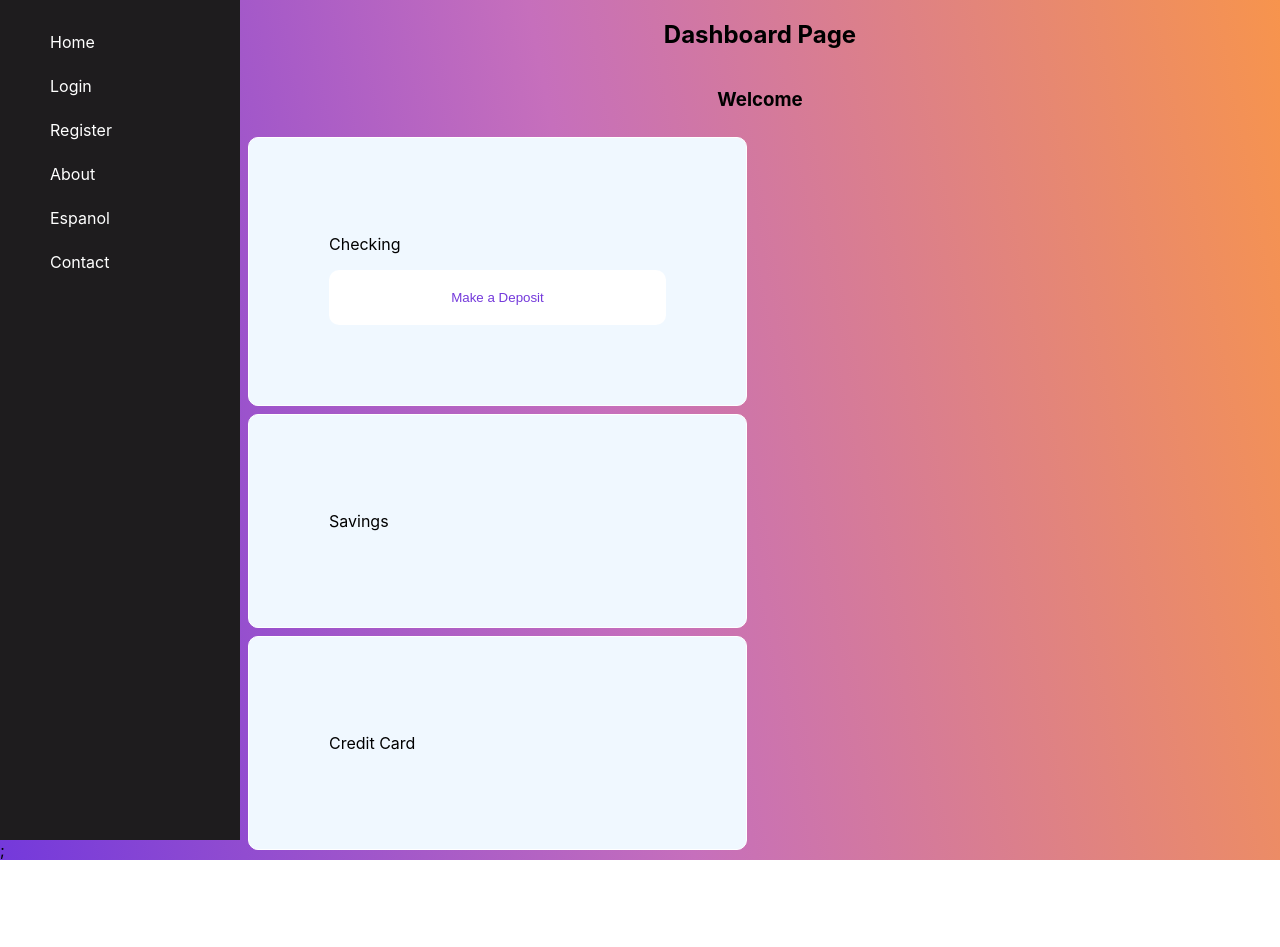
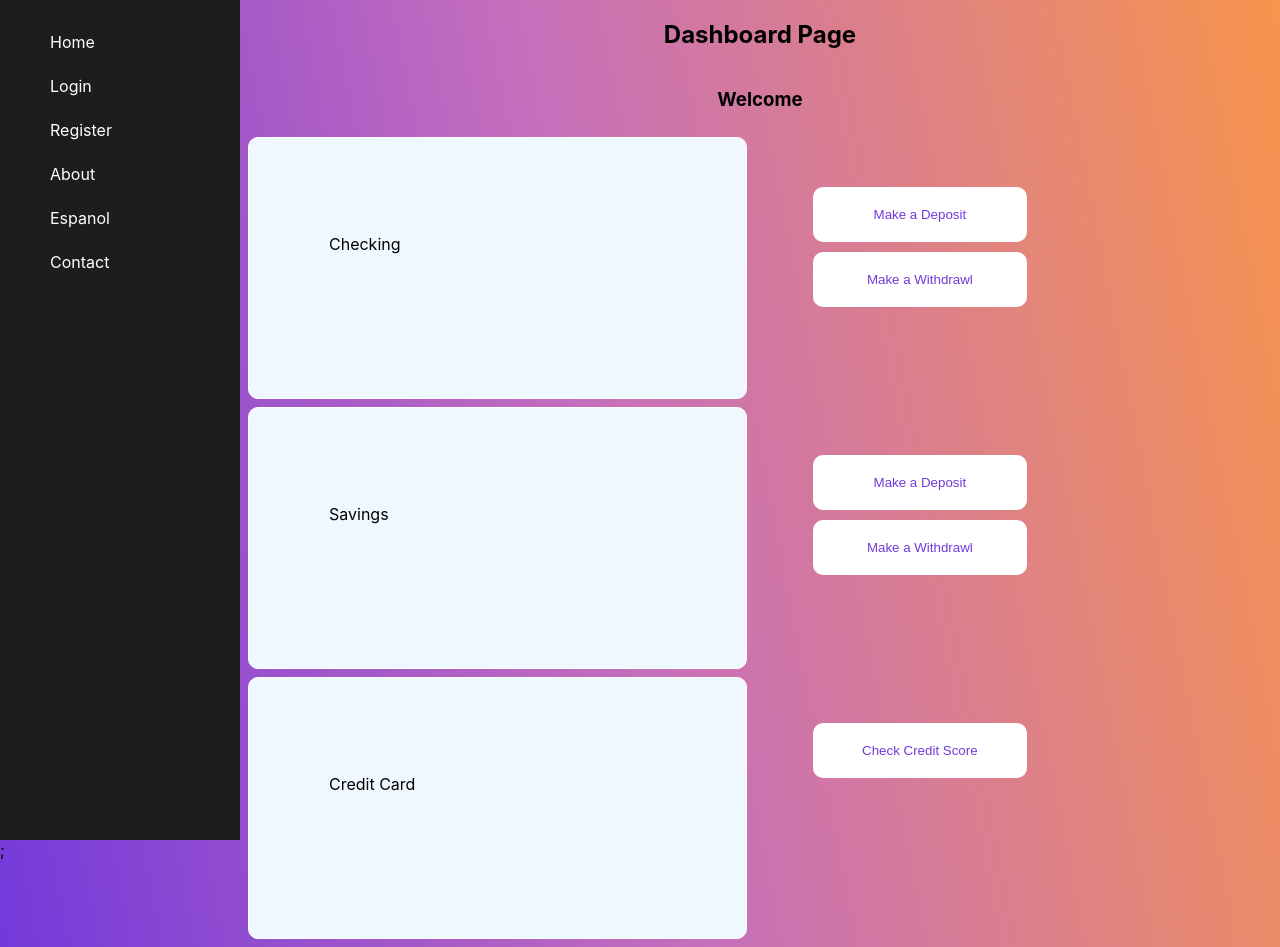
Before and after one commit to RazzzyK/Banking-System, a React (Create React App) app in the folder frontend/: page /dashboard in a window 1280 px wide. Before the commit the page ends 860 px from the top, so only its background shows below. Built offline with nearby package versions, Linux system fonts and the light colour scheme.

Commit message:
Minor dashboard styling

```diff
--- a/frontend/src/CSS/DashboardStyle.css
+++ b/frontend/src/CSS/DashboardStyle.css
@@ -20,4 +20,20 @@ h2, h3 {
     border-radius: 10px;
     margin: 0.5rem;
     background-color: aliceblue;
+    height: 100px;
 }
+
+.btnBoxes {
+    padding: 2.5rem;
+    /* border: 1px solid white; */
+    border-radius: 10px;
+    margin: 0.5rem 0.5rem 5.5rem 0.5rem;
+    background-color: transparent;
+    height: 100px;
+
+}
+
+.btnStyle {
+    width: 51%;
+    margin-top: 10px;
+}
--- a/frontend/src/Components/Dashboard.jsx
+++ b/frontend/src/Pages/Dashboard.jsx
@@ -1,15 +1,12 @@
-import React, { useState, useEffect } from "react";
+import React, { useState } from "react";
 import '../CSS/DashboardStyle.css';
-import axios from 'axios';
-import { Link } from 'react-router-dom';
-import { useSelector, useDispatch } from 'react-redux';
-import { Modal } from './Modal';
+import { useSelector } from 'react-redux';
+import { Modal } from '../Components/Modal';
 
 export const Dashboard = (props) => {
     const user = useSelector((state) => state.user);
     const [openModal, setOpenModal] = useState(false);
     const [modalResponse, setModalResponse] = useState('');
-    const dispatch = useDispatch();
 
     const handleModal = (response) => {
         setModalResponse(response);
@@ -35,7 +32,7 @@ export const Dashboard = (props) => {
                             <li>{user.email}</li>
                             <li>{user.checkingAccount}</li>
                         </ul>
-                        <button onClick={() => setOpenModal(true)}>Make a Deposit</button>
+                        {/* <button onClick={() => setOpenModal(true)}>Make a Deposit</button> */}
                     </div>
                     <div className="boxes">
                         <p>Savings</p>
@@ -51,7 +48,23 @@ export const Dashboard = (props) => {
                     </div>
                 </div>
                 <div className="column">
-
+                    <div className="btnBoxes">
+                        <div>
+                            <button className="btnStyle" onClick={() => setOpenModal(true)}>Make a Deposit</button>
+                            <button className="btnStyle">Make a Withdrawl</button>
+                        </div>
+                    </div>
+                    <div className="btnBoxes">
+                        <div>
+                            <button className="btnStyle">Make a Deposit</button>
+                            <button className="btnStyle">Make a Withdrawl</button>
+                        </div>
+                    </div>
+                    <div className="btnBoxes">
+                        <div>
+                            <button className="btnStyle">Check Credit Score</button>
+                        </div>
+                    </div>
                 </div>
             </div>
         </div>
```
Also changed, not shown: frontend/src/App.js (+4 -4 lines), frontend/src/Pages/Home.jsx (renamed from frontend/src/Components/Home.jsx), frontend/src/Pages/Login.jsx (renamed from frontend/src/Components/Login.jsx), frontend/src/Pages/Register.jsx (renamed from frontend/src/Components/Register.jsx).
